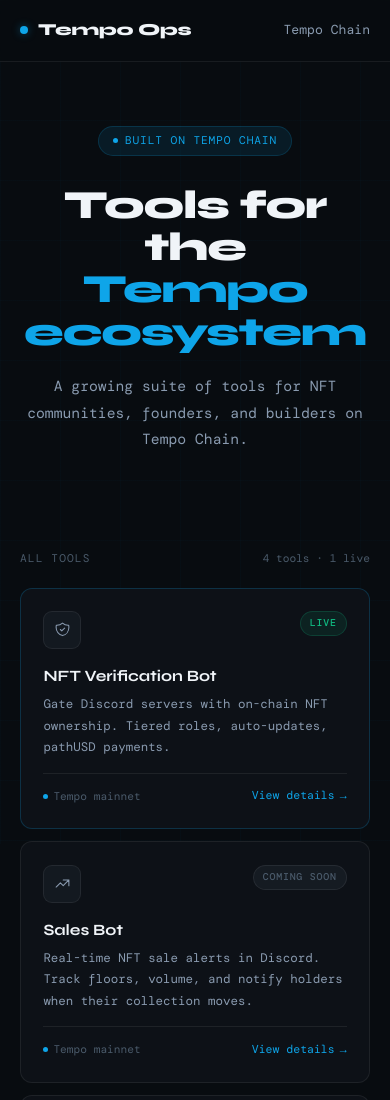
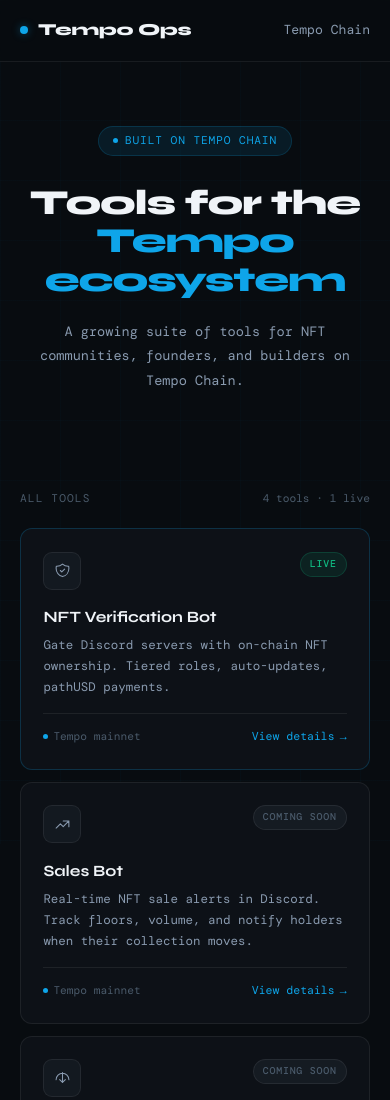
Before and after one commit to Alhassan33/tempo-toolkits, a website: page website/index.html in a window 390 px wide. Shown: the top 1100 px of the page. Drawn offline with nearby package versions, Linux system fonts and the light colour scheme; a web font is replaced by a local one.

Commit message:
auto responsive

```diff
--- a/website/index.html
+++ b/website/index.html
@@ -35,15 +35,15 @@
   .hero { max-width: 760px; margin: 0 auto; padding: 6rem 2.5rem 4rem; text-align: center; }
   .badge { display: inline-flex; align-items: center; gap: 7px; background: var(--accent-dim); border: 1px solid rgba(14,165,233,0.18); border-radius: 100px; padding: 0.28rem 0.85rem; font-size: 0.7rem; color: var(--accent); letter-spacing: 0.08em; text-transform: uppercase; margin-bottom: 1.75rem; }
   .badge-dot { width: 5px; height: 5px; background: var(--accent); border-radius: 50%; }
-  h1 { font-family: 'Syne', sans-serif; font-size: clamp(2.5rem, 5.5vw, 4.2rem); font-weight: 800; line-height: 1.06; letter-spacing: -0.03em; margin-bottom: 1.25rem; }
+  h1 { font-family: 'Syne', sans-serif; font-size: clamp(1.9rem, 5.5vw, 4.2rem); font-weight: 800; line-height: 1.1; letter-spacing: -0.03em; margin-bottom: 1.25rem; }
   h1 span { color: var(--accent); }
-  .hero-sub { font-size: 0.92rem; color: var(--text-2); max-width: 440px; margin: 0 auto 2.5rem; line-height: 1.8; }
+  .hero-sub { font-size: 0.88rem; color: var(--text-2); max-width: 440px; margin: 0 auto 2.5rem; line-height: 1.8; }
 
   .tools-section { max-width: 1060px; margin: 0 auto; padding: 0.5rem 2.5rem 6rem; }
   .tools-header { display: flex; align-items: baseline; justify-content: space-between; margin-bottom: 1.25rem; }
   .tools-label { font-size: 0.7rem; letter-spacing: 0.1em; text-transform: uppercase; color: var(--text-3); }
   .tools-count { font-size: 0.7rem; color: var(--text-3); }
-  .tools-grid { display: grid; grid-template-columns: repeat(auto-fill, minmax(290px, 1fr)); gap: 12px; }
+  .tools-grid { display: grid; grid-template-columns: repeat(auto-fill, minmax(min(290px, 100%), 1fr)); gap: 12px; }
 
   .tool-card { background: var(--bg-2); border: 1px solid var(--border); border-radius: 12px; padding: 1.4rem; cursor: pointer; transition: border-color 0.2s, transform 0.2s, background 0.2s; display: flex; flex-direction: column; gap: 0.9rem; }
   .tool-card:hover { border-color: var(--border-h); transform: translateY(-2px); background: var(--bg-3); }
@@ -103,11 +103,16 @@
   @keyframes fu { to{opacity:1;transform:none} }
   .d1{animation-delay:0.06s} .d2{animation-delay:0.12s} .d3{animation-delay:0.2s}
 
-  @media(max-width:640px){
+  @media(max-width:768px){
     nav{padding:1rem 1.25rem;}
     .hero{padding:4rem 1.25rem 3rem;}
     .tools-section{padding:0.5rem 1.25rem 4rem;}
+    .tools-grid{grid-template-columns:1fr;}
     footer{padding:1.25rem;}
+  }
+  @media(max-width:480px){
+    h1{font-size:2.2rem;}
+    .hero-sub{font-size:0.85rem;}
   }
 </style>
 </head>
@@ -122,7 +127,7 @@
 
 <div class="hero">
   <div class="badge fade-up"><div class="badge-dot"></div>Built on Tempo Chain</div>
-  <h1 class="fade-up d1">Tools for the<br><span>Tempo ecosystem</span></h1>
+  <h1 class="fade-up d1">Tools for the <span>Tempo ecosystem</span></h1>
   <p class="hero-sub fade-up d2">A growing suite of tools for NFT communities, founders, and builders on Tempo Chain.</p>
 </div>
 
@@ -201,6 +206,13 @@
       </div>
     </div>
 
+
+    <div class="tool-card" style="cursor:default;border-style:dashed;">
+      <div style="flex:1;display:flex;flex-direction:column;align-items:center;justify-content:center;text-align:center;gap:0.75rem;padding:1rem 0;">
+        <div style="font-size:0.7rem;letter-spacing:0.1em;text-transform:uppercase;color:var(--text-3);">More coming</div>
+        <div style="font-size:0.8rem;color:var(--text-3);line-height:1.7;max-width:220px;">New tools for the Tempo ecosystem are in development.</div>
+      </div>
+    </div>
   </div>
 </div>
 
```
